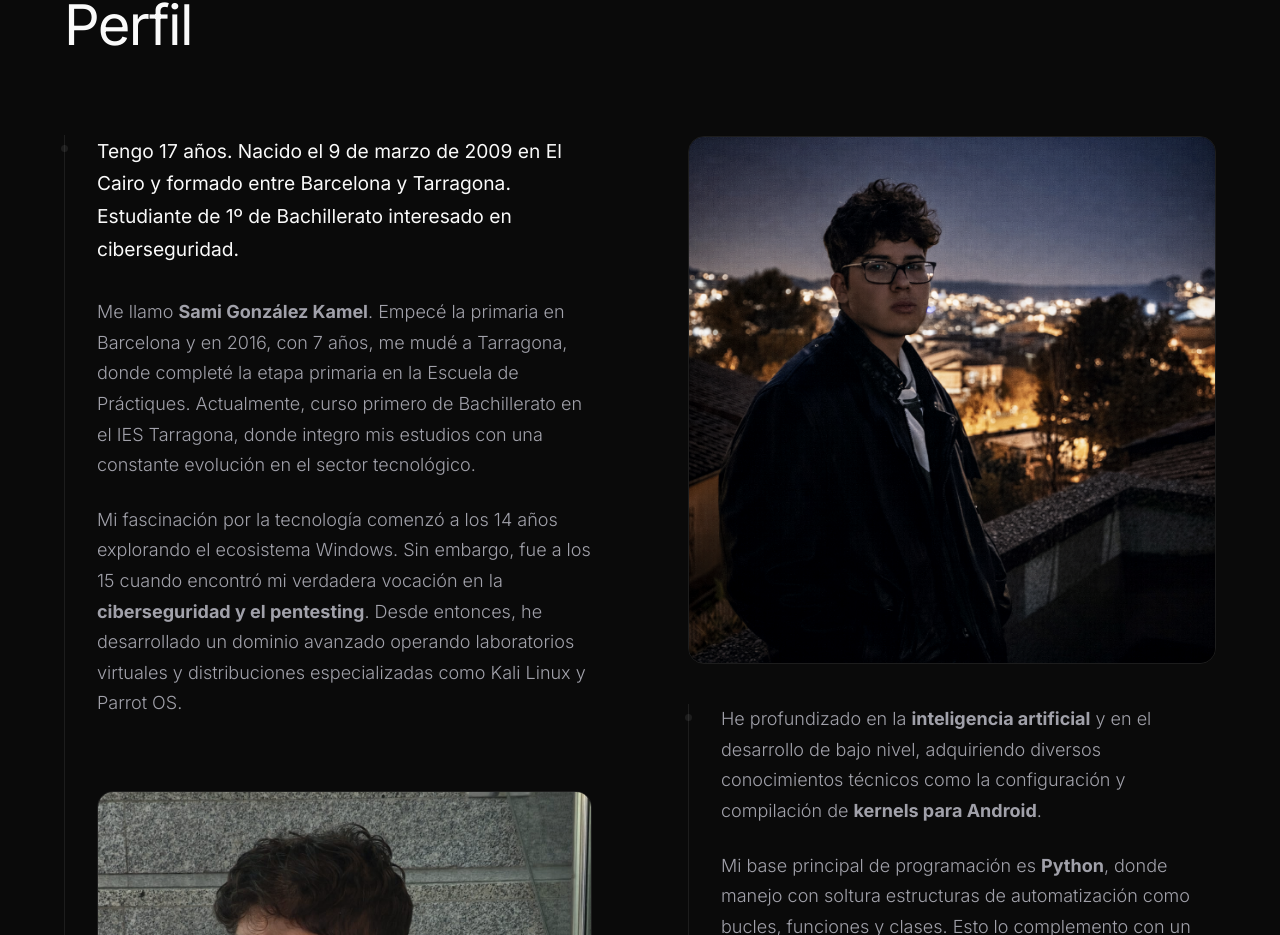
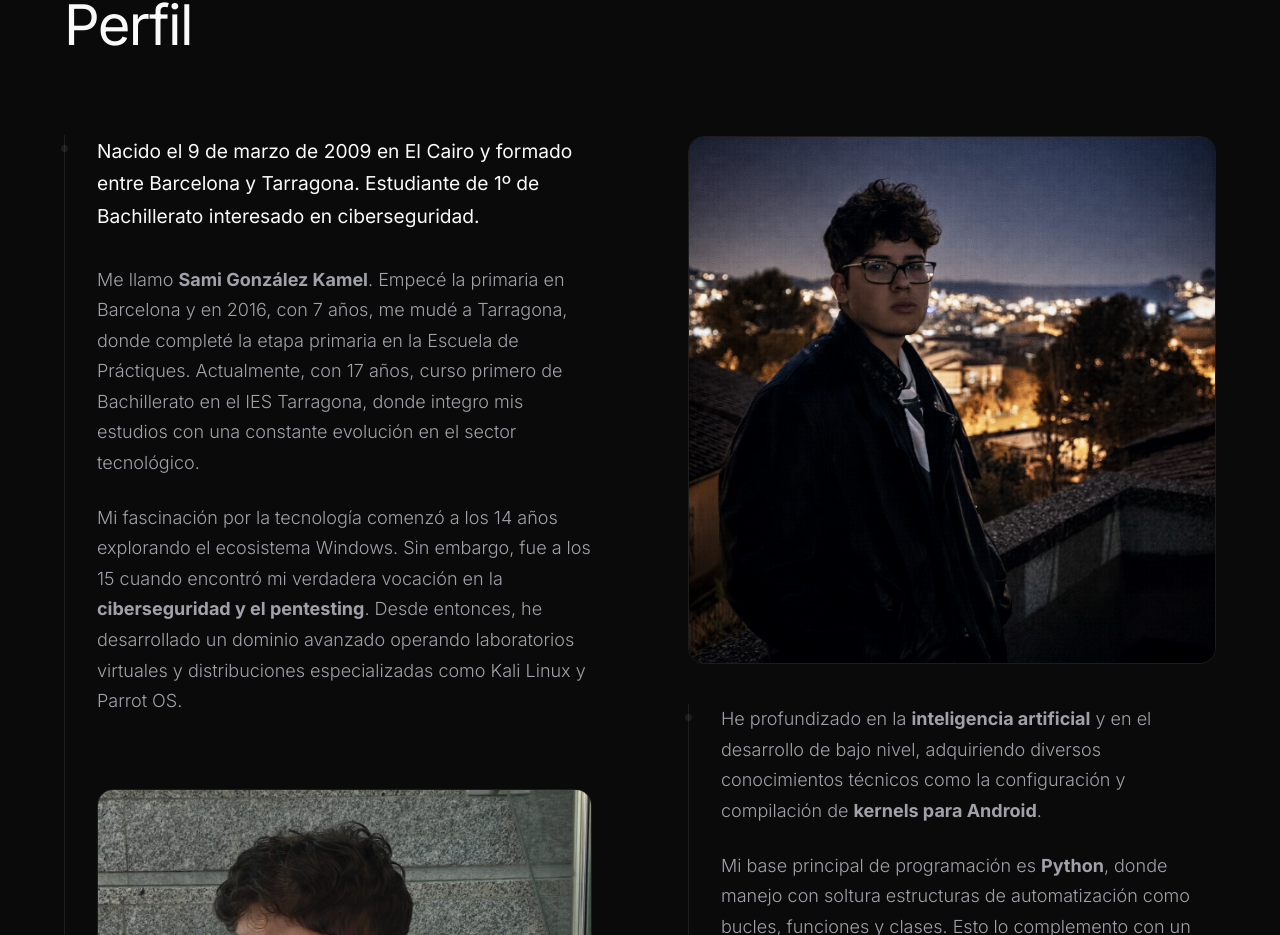
Before and after one commit to samilososami/portfolio, a React (Vite) app: page / in a window 1280 px wide. Shown: the part 980-1915 px from the top of the page. Built offline with nearby package versions, Linux system fonts and the light colour scheme.

Commit message:
fix: mover edad al segundo parrafo de la bio

```diff
--- a/src/components/sections/About.jsx
+++ b/src/components/sections/About.jsx
@@ -42,10 +42,10 @@ export default function About() {
 
           <FadeInBlock delay={0.1}>
             <p className="text-body" style={{ color: 'var(--text-primary)', fontSize: '1.2rem', fontWeight: 400, marginBottom: '2rem' }}>
-              Tengo 17 años. Nacido el 9 de marzo de 2009 en El Cairo y formado entre Barcelona y Tarragona. Estudiante de 1º de Bachillerato interesado en ciberseguridad.
+              Nacido el 9 de marzo de 2009 en El Cairo y formado entre Barcelona y Tarragona. Estudiante de 1º de Bachillerato interesado en ciberseguridad.
             </p>
             <p className="text-body" style={{ marginBottom: '1.5rem' }}>
-              Me llamo <strong>Sami González Kamel</strong>. Empecé la primaria en Barcelona y en 2016, con 7 años, me mudé a Tarragona, donde completé la etapa primaria en la Escuela de Práctiques. Actualmente, curso primero de Bachillerato en el IES Tarragona, donde integro mis estudios con una constante evolución en el sector tecnológico.
+              Me llamo <strong>Sami González Kamel</strong>. Empecé la primaria en Barcelona y en 2016, con 7 años, me mudé a Tarragona, donde completé la etapa primaria en la Escuela de Práctiques. Actualmente, con 17 años, curso primero de Bachillerato en el IES Tarragona, donde integro mis estudios con una constante evolución en el sector tecnológico.
             </p>
             <p className="text-body" style={{ marginBottom: '1.5rem' }}>
               Mi fascinación por la tecnología comenzó a los 14 años explorando el ecosistema Windows. Sin embargo, fue a los 15 cuando encontró mi verdadera vocación en la <strong>ciberseguridad y el pentesting</strong>. Desde entonces, he desarrollado un dominio avanzado operando laboratorios virtuales y distribuciones especializadas como Kali Linux y Parrot OS.
```
